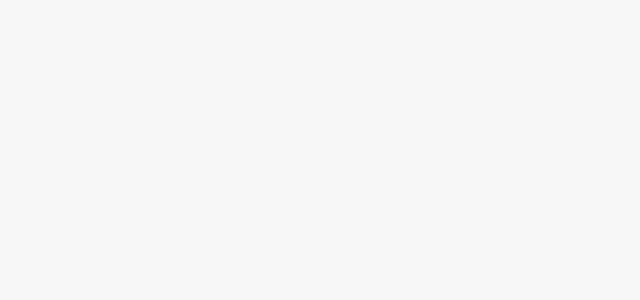
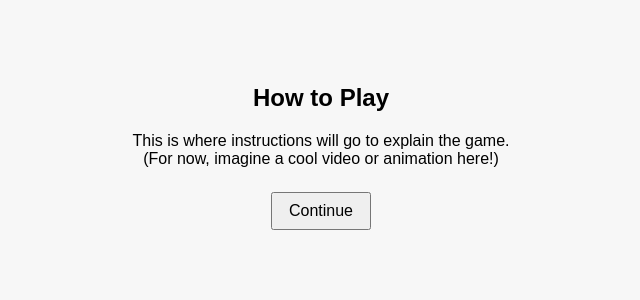
Before and after one commit to hyrumjackson/perception, a React (Create React App) app: page /how-to in a window 1280 px wide. Before the commit this address had no page. Shown: the top 300 px of the page, without its empty margins (319-959 px from the left). Built offline with nearby package versions, Linux system fonts and the light colour scheme.

Commit message:
How to play navigation fixed

```diff
--- a/src/App.tsx
+++ b/src/App.tsx
@@ -26,7 +26,7 @@ function App() {
         <Route path="/host-lobby" element={<HostLobby />} />
         <Route path="/lobby" element={<PlayerLobby />} />
         <Route path="/game-settings" element={<GameSettings />} />
-        <Route path="/how-to-play" element={<HowToPlay />} />
+        <Route path="/how-to" element={<HowToPlay />} />
         <Route path="/question" element={<Question />} />
         <Route path="/waiting" element={<Waiting />} />
         <Route path="/round-results" element={<RoundResults />} />
--- a/src/pages/GameSettings.tsx
+++ b/src/pages/GameSettings.tsx
@@ -20,7 +20,7 @@ const GameSettings = () => {
         const newGame: Game = {
             id: player.gameId,
             hostId: player.id,
-            playerCount: 1, // for now, we just have the host
+            playerCount: 1,
             promptGen,
             roundCount,
             currentRound: 1,
@@ -29,7 +29,7 @@ const GameSettings = () => {
         };
 
     setGame(newGame);
-    navigate('/how-to-play');
+    navigate('/how-to', { state: { fromGame: true } });
 };
 
     return (
--- a/src/pages/HowToPlay.tsx
+++ b/src/pages/HowToPlay.tsx
@@ -1,7 +1,17 @@
-import { useNavigate } from 'react-router-dom';
+import { useLocation, useNavigate } from 'react-router-dom';
 
 const HowToPlay = () => {
   const navigate = useNavigate();
+  const location = useLocation();
+  const fromGame = location.state?.fromGame;
+
+  const handleContinue = () => {
+    if (fromGame) {
+      navigate('/question');
+    } else {
+      navigate('/');
+    }
+  };
 
   return (
     <div className="page">
@@ -11,7 +21,7 @@ const HowToPlay = () => {
         <br />
         (For now, imagine a cool video or animation here!)
       </p>
-      <button onClick={() => navigate('/question')}>Continue</button>
+      <button onClick={handleContinue}>Continue</button>
     </div>
   );
 };
--- a/src/pages/PlayerLobby.tsx
+++ b/src/pages/PlayerLobby.tsx
@@ -63,7 +63,7 @@ const PlayerLobby = () => {
 
     setStatus('Starting...');
     const timeout = setTimeout(() => {
-      navigate('/how-to-play');
+      navigate('/how-to', { state: { fromGame: true } });
     }, 1000);
 
     return () => clearTimeout(timeout);
```
